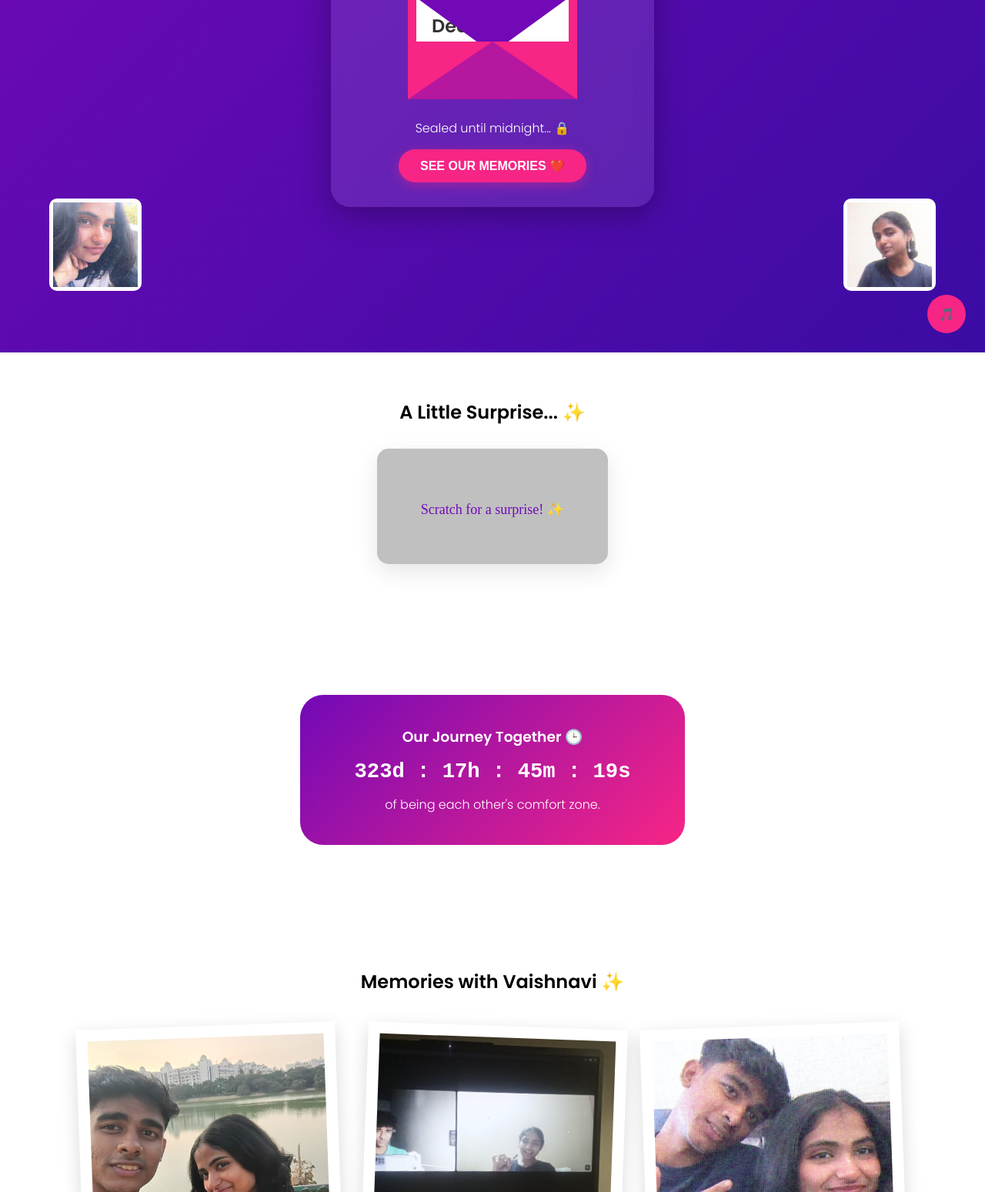
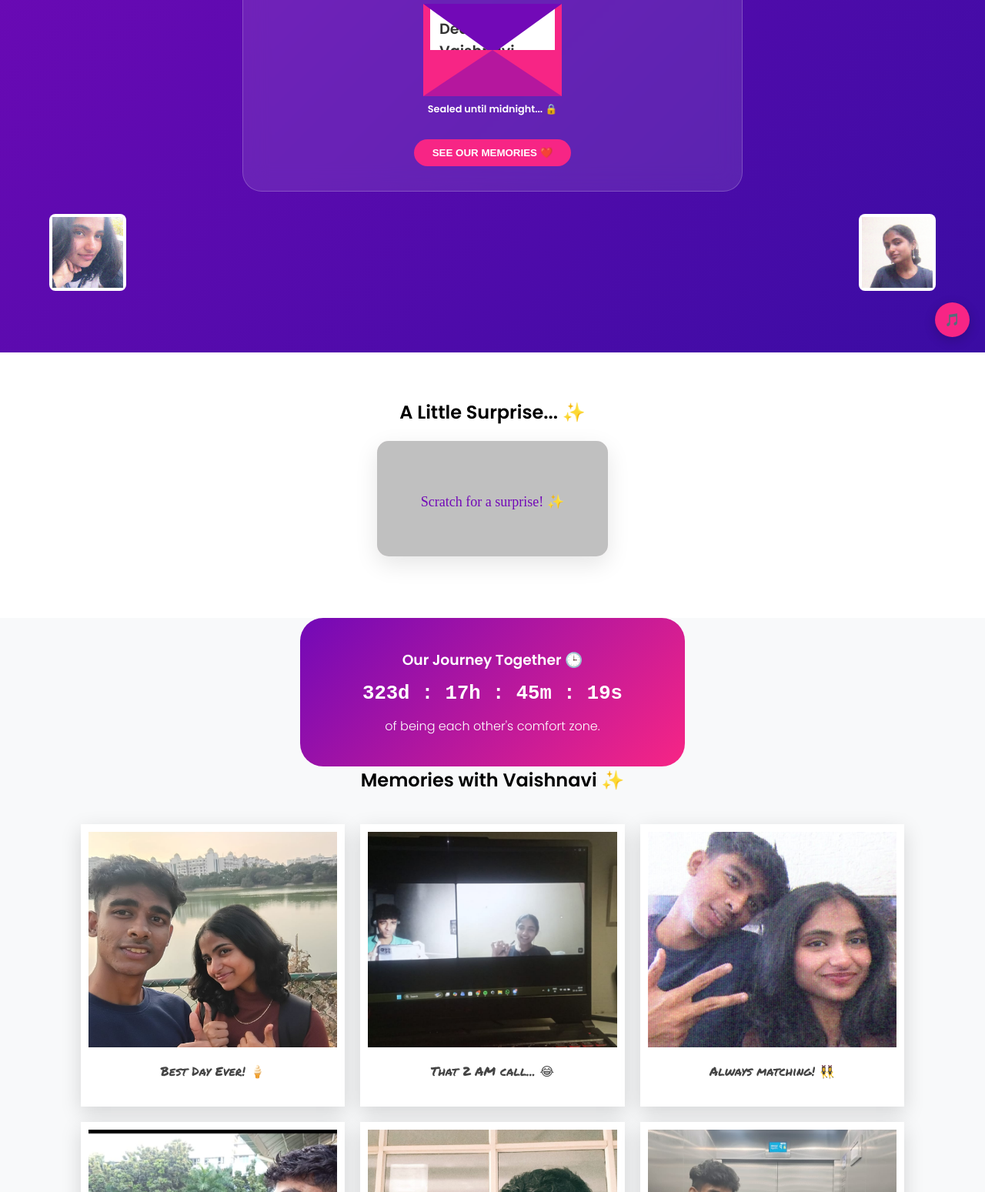
Before and after one commit to tejassonnad-cloud/VAISH_BDAY, a plain HTML site: page index.html in a window 1280 px wide. Shown: the part 342-1891 px from the top of the page at 77% size. Drawn offline with nearby package versions, Linux system fonts and the light colour scheme.

Commit message:
Refactor CSS for layout and UI enhancements
Updated styles for layout adjustments, button designs, and animations.

```diff
--- a/style.css
+++ b/style.css
@@ -1,98 +1,83 @@
 :root { --primary: #7209b7; --accent: #f72585; --bg: #f8f9fa; }
 * { box-sizing: border-box; margin: 0; padding: 0; }
 html { scroll-behavior: smooth; }
-body { font-family: 'Poppins', sans-serif; background: var(--bg); overflow-x: hidden; }
+body { font-family: 'Poppins', sans-serif; background: var(--bg); overflow-x: hidden; text-align: center; }
 
-/* Background Hearts */
 #hearts-bg { position: fixed; top: 0; width: 100%; height: 100%; pointer-events: none; z-index: 0; }
-.bg-heart { position: absolute; bottom: -20px; animation: floatUp linear forwards; }
+.bg-heart { position: absolute; bottom: -20px; animation: floatUp linear forwards; font-size: 20px; }
 @keyframes floatUp { to { transform: translateY(-110vh) rotate(360deg); opacity: 0; } }
 
-/* Hero Stages */
-.hero { height: 100vh; display: flex; justify-content: center; align-items: center; position: relative; transition: 5s; background: linear-gradient(135deg, #7209b7, #3a0ca3); }
-.stage-15min { background: linear-gradient(135deg, #560bad, #3a0ca3) !important; }
-.stage-5min { background: linear-gradient(135deg, #3a0ca3, #0f0c29) !important; }
-.stage-1min { background: linear-gradient(135deg, #000, #1a1a1a) !important; }
+.hero { height: 100vh; display: flex; justify-content: center; align-items: center; position: relative; transition: 5s; background: linear-gradient(135deg, #7209b7, #3a0ca3); color: white; padding: 20px; }
 .stage-birthday { background: linear-gradient(135deg, #f72585, #7209b7) !important; animation: pulse 4s infinite alternate; }
 @keyframes pulse { from { filter: brightness(1); } to { filter: brightness(1.2); } }
 
-/* Glass Card */
-.glass-card { background: rgba(255,255,255,0.1); backdrop-filter: blur(15px); padding: 2rem; border-radius: 25px; width: 92%; max-width: 420px; z-index: 10; color: white; text-align: center; box-shadow: 0 10px 40px rgba(0,0,0,0.3); }
+/* Layout adjustments for side-by-side items */
+.glass-card {
+    background: rgba(255,255,255,0.1);
+    backdrop-filter: blur(15px);
+    padding: 2rem;
+    border-radius: 25px;
+    width: 95%;
+    max-width: 650px; /* Widened to fit side-by-side */
+    z-index: 10;
+    border: 1px solid rgba(255,255,255,0.2);
+}
 
-/* DESIGNED BUTTON */
-.btn-celebrate {
-    display: inline-block;
-    margin-top: 15px;
-    padding: 12px 28px;
-    background: var(--accent);
-    color: white;
-    border: none;
-    border-radius: 50px;
-    font-weight: 600;
-    font-size: 1rem;
-    cursor: pointer;
-    transition: 0.3s;
-    box-shadow: 0 4px 15px rgba(247, 37, 133, 0.4);
+.action-row {
+    display: flex;
+    justify-content: space-evenly;
+    align-items: center;
+    flex-wrap: wrap; /* Stacks on mobile */
+    gap: 30px;
+    margin: 20px 0;
 }
-.btn-celebrate:hover { transform: scale(1.05); background: #d01d6d; }
 
-/* Envelope */
-.envelope { position: relative; width: 220px; height: 140px; background: var(--accent); margin: 25px auto; transition: 0.5s; }
-.flap { position: absolute; top: 0; border-left: 110px solid transparent; border-right: 110px solid transparent; border-top: 80px solid #7209b7; transform-origin: top; z-index: 3; transition: 0.4s; }
-.pocket { position: absolute; bottom: 0; border-left: 110px solid var(--accent); border-right: 110px solid var(--accent); border-bottom: 75px solid #b5179e; z-index: 4; }
-.letter { position: absolute; background: white; width: 90%; height: 85%; top: 5%; left: 5%; z-index: 2; transition: 0.6s; padding: 20px; color: #333; text-align: left; overflow: hidden; }
+/* Cake UI */
+#cake-instruction { color: #fff; margin-bottom: 5px; font-weight: bold; font-size: 0.9rem; }
+.cake-container { transition: all 0.3s cubic-bezier(0.175, 0.885, 0.32, 1.275); display: inline-block; cursor: pointer; position: relative; z-index: 101; }
+.cake { position: relative; width: 80px; height: 50px; background: #f4d03f; border-radius: 8px 8px 0 0; box-shadow: inset 0 -4px #e5b91a; }
+.candle { position: absolute; top: -20px; left: 50%; transform: translateX(-50%); font-size: 20px; }
+.frosting { position: absolute; top: 0; width: 100%; height: 15px; background: #fff; border-radius: 8px 8px 0 0; }
+
+/* Envelope UI */
+.envelope-wrapper { position: relative; }
+.envelope { position: relative; width: 180px; height: 120px; background: var(--accent); transition: 0.5s; overflow: hidden; z-index: 5; }
+.envelope.open { overflow: visible; }
+.flap { position: absolute; top: 0; border-left: 90px solid transparent; border-right: 90px solid transparent; border-top: 65px solid #7209b7; transform-origin: top; z-index: 3; transition: 0.4s; }
+.pocket { position: absolute; bottom: 0; border-left: 90px solid var(--accent); border-right: 90px solid var(--accent); border-bottom: 60px solid #b5179e; z-index: 4; }
+.letter { position: absolute; background: white; width: 90%; height: 85%; top: 5%; left: 5%; z-index: 2; transition: 0.6s; padding: 12px; color: #333; text-align: left; font-size: 0.8rem; }
 .envelope.open .flap { transform: rotateX(180deg); z-index: 1; }
-.envelope.open .letter { transform: translateY(-160px); height: auto; min-height: 350px; width: 300px; left: 50%; margin-left: -150px; z-index: 15; box-shadow: 0 15px 45px rgba(0,0,0,0.5); overflow-y: auto; }
+.envelope.open .letter { transform: translateY(-140px); height: auto; min-height: 300px; width: 260px; left: 50%; margin-left: -130px; z-index: 15; box-shadow: 0 15px 45px rgba(0,0,0,0.4); overflow-y: auto; font-size: 0.95rem; }
+#hint { font-size: 0.8rem; margin-top: 8px; font-weight: bold; }
 
-/* Scratch Card */
-.scratch-section { padding: 60px 20px; text-align: center; background: #fff; }
-.scratch-card-wrapper { position: relative; width: 300px; height: 150px; margin: 30px auto; background: #fdf0f5; border-radius: 15px; overflow: hidden; box-shadow: 0 10px 30px rgba(0,0,0,0.1); }
-.scratch-reveal-content { position: absolute; top: 0; left: 0; width: 100%; height: 100%; display: flex; justify-content: center; align-items: center; font-weight: 600; color: #333; text-align: center; }
-.scratch-reveal-content span { color: var(--accent); display: block; font-size: 1.4rem; font-family: 'Permanent Marker', cursive; }
-#scratch-canvas { position: absolute; top: 0; left: 0; cursor: crosshair; touch-action: none; }
+/* Scratch Section */
+.scratch-section { padding: 60px 20px; background: #fff; }
+.scratch-card-wrapper { position: relative; width: 300px; height: 150px; margin: 20px auto; border-radius: 15px; overflow: hidden; box-shadow: 0 10px 30px rgba(0,0,0,0.1); }
+.scratch-reveal-content { position: absolute; width: 100%; height: 100%; display: flex; justify-content: center; align-items: center; background: #fdf0f5; }
+.scratch-reveal-content span { color: var(--accent); font-family: 'Permanent Marker', cursive; font-size: 1.4rem; }
+#scratch-canvas { position: absolute; top: 0; left: 0; touch-action: none; cursor: crosshair; }
 
 /* Stats */
-.stats-container { padding: 80px 20px; text-align: center; background: #fff; }
 .stats-box { background: linear-gradient(135deg, var(--primary), var(--accent)); color: white; padding: 40px 20px; border-radius: 30px; max-width: 500px; margin: 0 auto; }
-.journey-timer { font-size: 1.7rem; font-weight: bold; margin: 15px 0; font-family: monospace; }
+.journey-timer { font-size: 1.6rem; font-weight: bold; margin: 15px 0; font-family: monospace; }
 
-/* FIXED GALLERY PHOTO STYLES */
-.photo-container { padding: 80px 20px; text-align: center; background: white; }
-.polaroid-stack {
-    display: grid;
-    grid-template-columns: repeat(auto-fit, minmax(280px, 1fr));
-    gap: 30px;
-    max-width: 1100px;
-    margin: 40px auto;
-    padding: 0 15px;
-}
-.polaroid {
-    background: white;
-    padding: 15px 15px 45px 15px;
-    box-shadow: 0 8px 25px rgba(0,0,0,0.15);
-    transform: rotate(calc(var(--r, 0) * 1deg));
-    transition: 0.3s;
-}
-.polaroid:nth-child(even) { --r: 2; }
-.polaroid:nth-child(odd) { --r: -2; }
-.polaroid:hover { transform: scale(1.05) rotate(0deg); z-index: 5; }
+/* Photo Grid */
+.polaroid-stack { display: grid; grid-template-columns: repeat(3, 1fr); gap: 20px; max-width: 1100px; margin: 40px auto; padding: 0 15px; }
+@media (max-width: 900px) { .polaroid-stack { grid-template-columns: repeat(2, 1fr); } }
+@media (max-width: 600px) { .polaroid-stack { grid-template-columns: 1fr; } }
+.polaroid { background: white; padding: 10px 10px 35px 10px; box-shadow: 0 8px 25px rgba(0,0,0,0.15); transition: 0.3s; }
+.polaroid img { width: 100%; height: 280px; object-fit: cover; }
+.caption { font-family: 'Permanent Marker', cursive; margin-top: 12px; color: #444; }
 
-.polaroid img {
-    width: 100%;
-    height: 300px; /* Fixed height ensures they look like polaroids */
-    object-fit: cover; /* This prevents the "stretching" you saw */
-    display: block;
-}
-.caption { font-family: 'Permanent Marker', cursive; margin-top: 15px; color: #444; font-size: 1.1rem; }
-
-/* Music & Hearts */
-.heart-pop { position: absolute; top: 50%; left: 50%; transform: translate(-50%, -50%); color: var(--accent); font-size: 60px; animation: pop 0.8s ease-out; pointer-events: none; }
-.music-control { position: fixed; bottom: 25px; right: 25px; width: 50px; height: 50px; background: var(--accent); border-radius: 50%; display: flex; justify-content: center; align-items: center; z-index: 100; color: white; }
-@keyframes pop { 0% { transform: scale(0); opacity: 0; } 50% { transform: scale(1.5); opacity: 1; } 100% { opacity: 0; } }
-@keyframes float { 0%, 100% { transform: translateY(0); } 50% { transform: translateY(-20px); } }
-.floating-pic { position: absolute; width: 120px; height: 120px; background: white; padding: 5px; border-radius: 10px; z-index: 1; animation: float 5s infinite ease-in-out; }
+/* Floating Pics */
+.floating-pic { position: absolute; width: 100px; height: 100px; background: white; padding: 4px; border-radius: 8px; animation: float 5s infinite ease-in-out; z-index: 1; }
 .floating-pic img { width: 100%; height: 100%; object-fit: cover; }
+@keyframes float { 0%, 100% { transform: translateY(0); } 50% { transform: translateY(-15px); } }
 .pic-1 { top: 5%; left: 5%; transform: rotate(-10deg); }
 .pic-2 { top: 5%; right: 5%; transform: rotate(10deg); }
 .pic-3 { bottom: 10%; left: 5%; transform: rotate(8deg); }
 .pic-4 { bottom: 10%; right: 5%; transform: rotate(-8deg); }
+
+/* Buttons & Music */
+.btn-celebrate { padding: 10px 24px; background: var(--accent); color: white; border: none; border-radius: 50px; font-weight: 600; cursor: pointer; transition: 0.3s; margin-top: 10px; }
+.music-control { position: fixed; bottom: 20px; right: 20px; width: 45px; height: 45px; background: var(--accent); border-radius: 50%; display: flex; justify-content: center; align-items: center; cursor: pointer; color: white; z-index: 100; box-shadow: 0 4px 15px rgba(0,0,0,0.2); }
```
